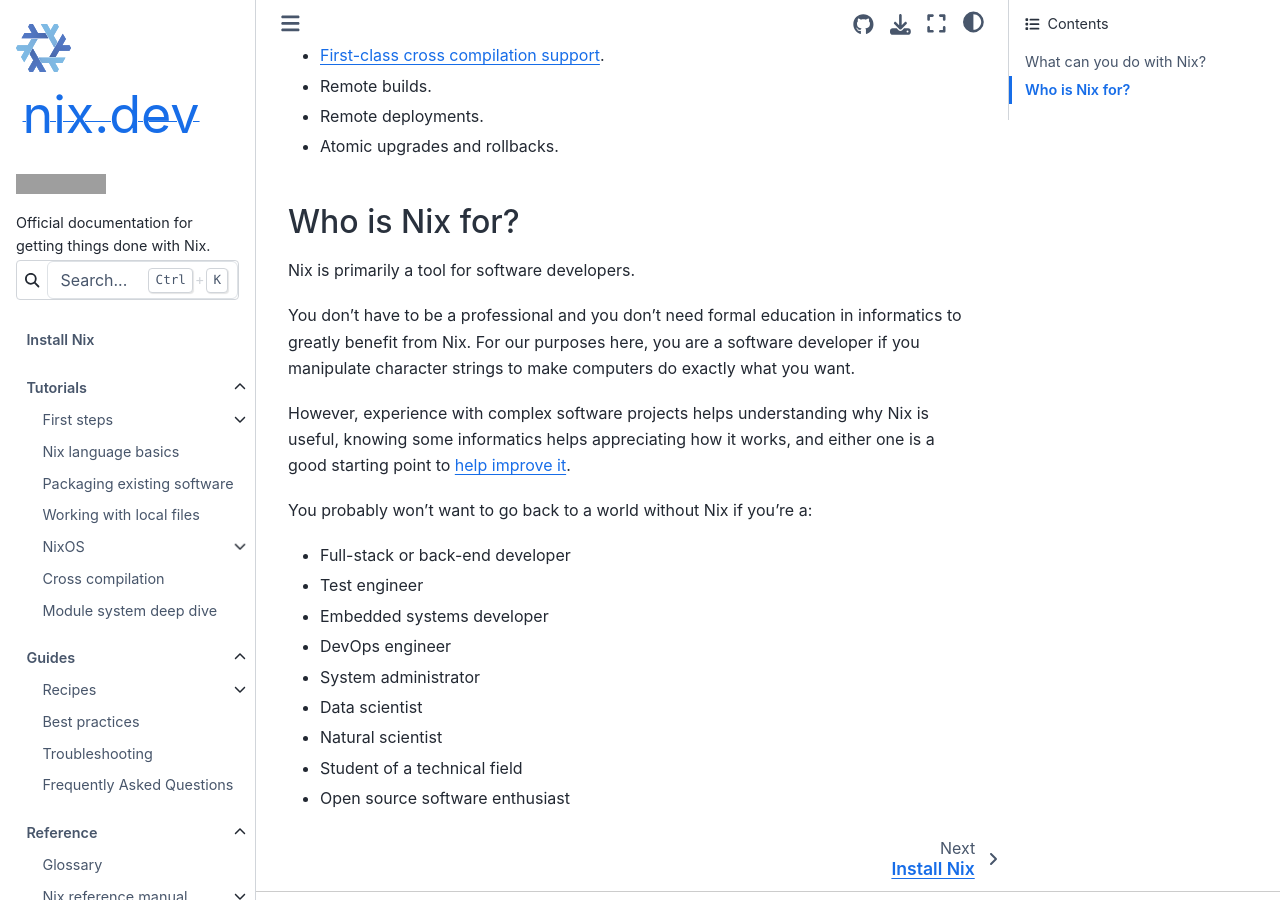
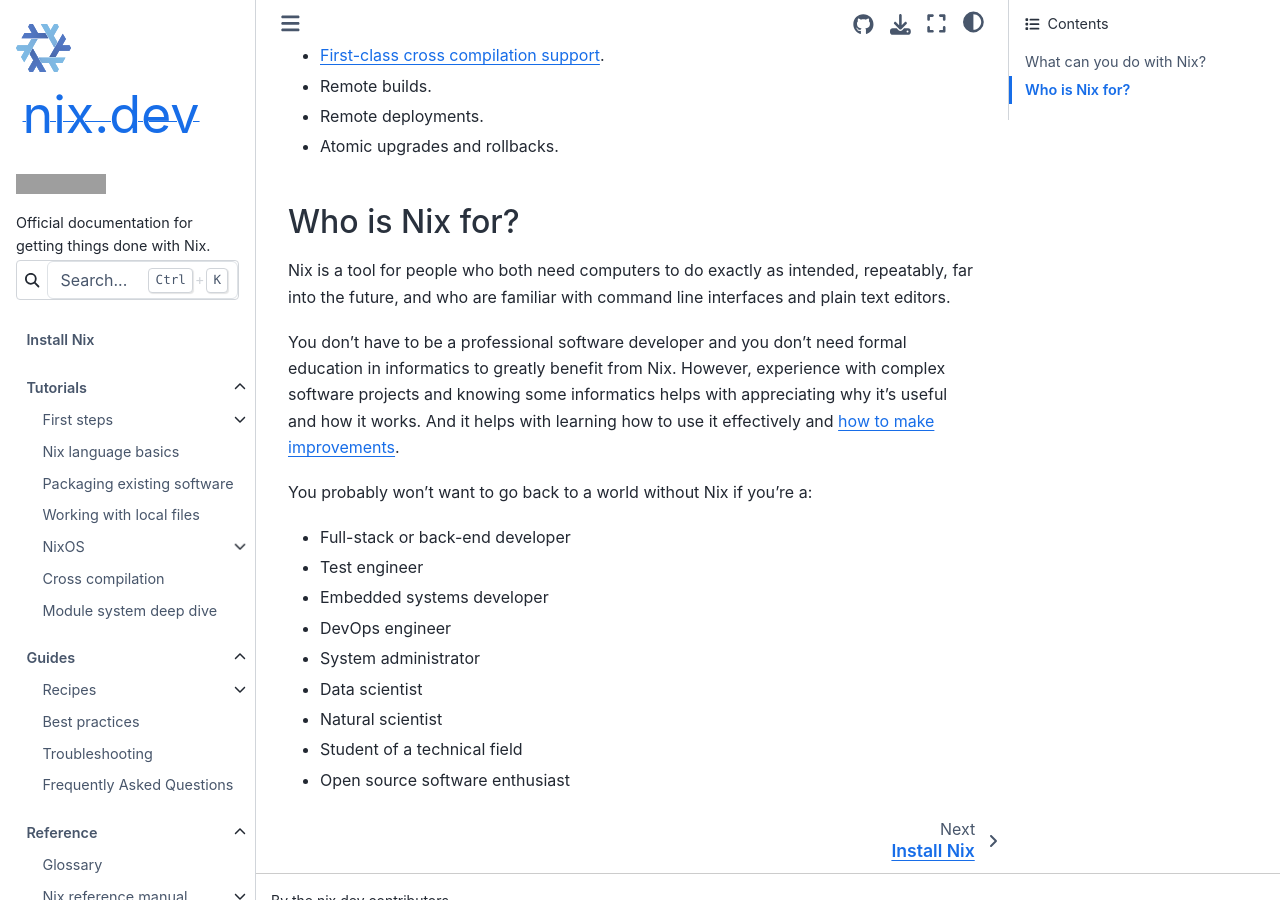
Before and after one commit to NixOS/nix.dev, a Sphinx documentation site: the page built from source/index.md, in a window 1280 px wide and 900 px high, scrolled down 838 px. Built offline with Sphinx 7.4.7 and the Sphinx Book theme 1.1.4, drawn with Linux system fonts in a browser that asks for light colours; grey boxes are pictures that could not be loaded.

Commit message:
rephrase

```diff
--- a/source/index.md
+++ b/source/index.md
@@ -70,12 +70,11 @@
 
 ## Who is Nix for?
 
-Nix is primarily a tool for software developers.
+Nix is a tool for people who both need computers to do exactly as intended, repeatably, far into the future, and who are familiar with command line interfaces and plain text editors.
 
-You don't have to be a professional and you don't need formal education in informatics to greatly benefit from Nix.
-For our purposes here, you are a software developer if you manipulate character strings to make computers do exactly what you want.
-
-However, experience with complex software projects helps understanding why Nix is useful, knowing some informatics helps appreciating how it works, and either one is a good starting point to [help improve it](how-to-contribute).
+You don't have to be a professional software developer and you don't need formal education in informatics to greatly benefit from Nix.
+However, experience with complex software projects and knowing some informatics helps with appreciating why it's useful and how it works.
+And it helps with learning how to use it effectively and [how to make improvements](how-to-contribute).
 
 You probably won't want to go back to a world without Nix if you're a:
 
```
